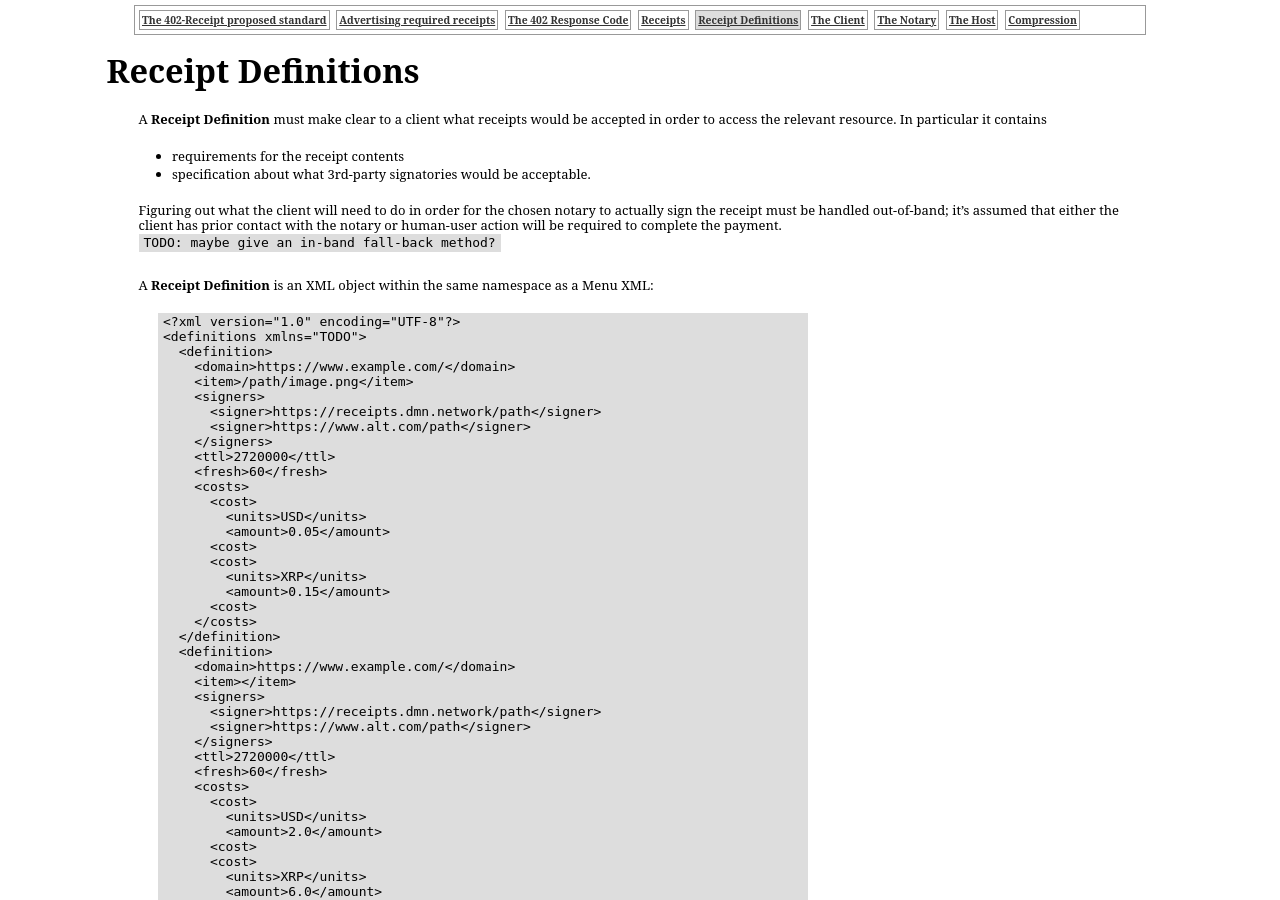
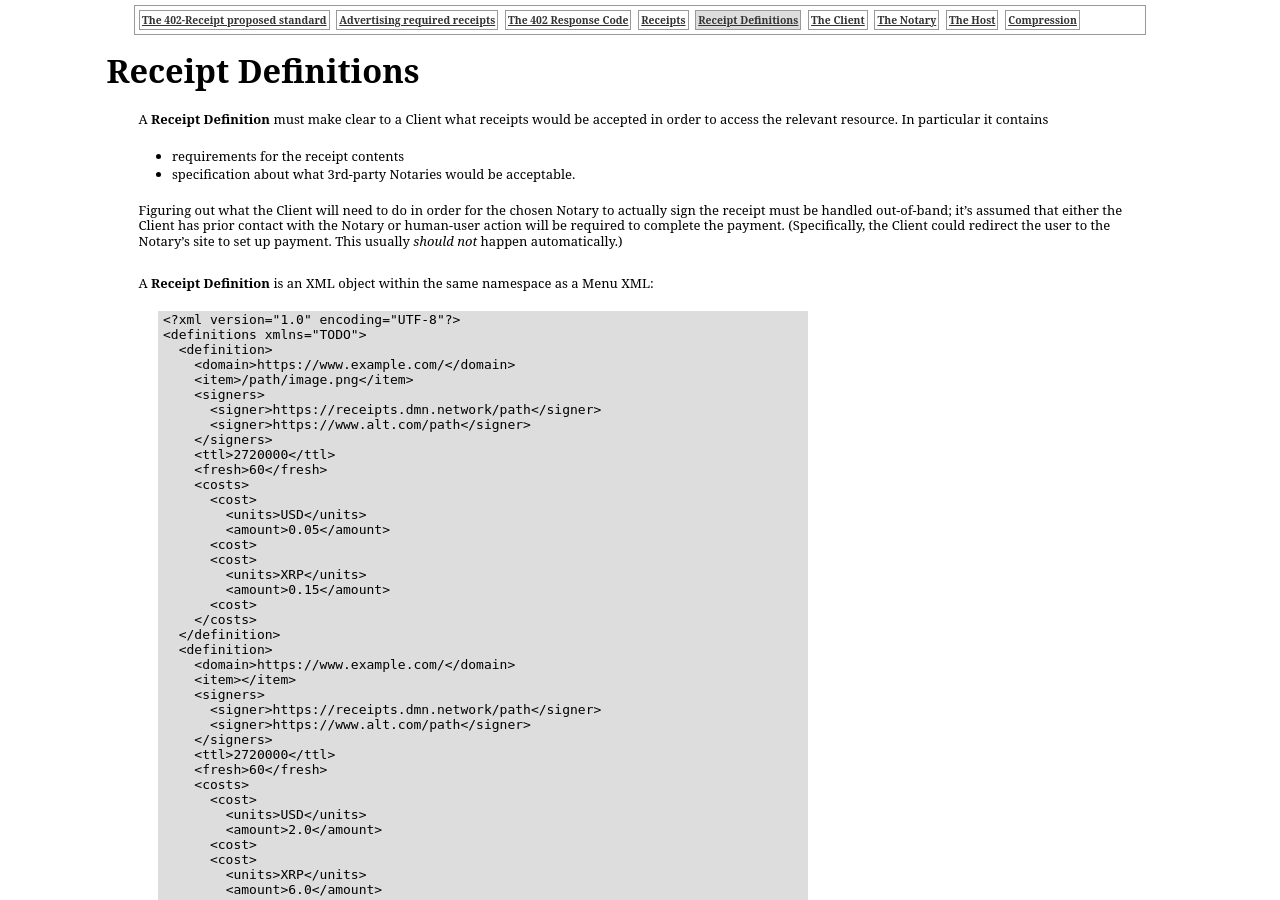
Before and after one commit to erikpukinskis/direct-monetization-static, a Jekyll site: the page built from _proposal/receipt_definitions.markdown, in a window 1280 px wide and 900 px high. Built offline with Jekyll 4.4.1, drawn with Linux system fonts in a browser that asks for light colours; some of the changed text lies outside the part shown.

Commit message:
add Definition details

```diff
--- a/_proposal/receipt_definitions.markdown
+++ b/_proposal/receipt_definitions.markdown
@@ -6,12 +6,12 @@ description: The 402-Receipt Proposed standard.
 documentation_order: 5
 ---
 
-A **Receipt Definition** must make clear to a client what receipts would be accepted in order to access the relevant resource. In particular it contains
+A **Receipt Definition** must make clear to a Client what receipts would be accepted in order to access the relevant resource. In particular it contains
 
 - requirements for the receipt contents
-- specification about what 3rd-party signatories would be acceptable.
+- specification about what 3rd-party Notaries would be acceptable.
 
-Figuring out what the client will need to do in order for the chosen notary to actually sign the receipt must be handled out-of-band; it's assumed that either the client has prior contact with the notary or human-user action will be required to complete the payment. `TODO: maybe give an in-band fall-back method?`
+Figuring out what the Client will need to do in order for the chosen Notary to actually sign the receipt must be handled out-of-band; it's assumed that either the Client has prior contact with the Notary or human-user action will be required to complete the payment. (Specifically, the Client could redirect the user to the Notary's site to set up payment. This usually _should not_ happen automatically.)
 
 A **Receipt Definition** is an XML object within the same namespace as a Menu XML:
 
@@ -78,9 +78,9 @@ A **Receipt Definition** is an XML object within the same namespace as a Menu XM
 |---------|-------------|
 | `definition` | To access the resource, a receipt matching one of these descriptions is needed. A `definition` tag will either contain a single `none` tag, or all the other child tags. |
 | `none` | A `<definition><none></none></definition>` element indicates that while any of the other defined receipts would be _accepted_, no receipt is _required_. `none` has no children. |
-| `domain` | For an HTTPS resource, then this _must_ match the domain of the resource's address. |
+| `domain` | For an HTTPS resource, this _must_ match the domain of the resource's address. |
 | `item` | This will typically be the path of the HTTP resource, but it could be anything. An _empty_ `item` tag indicates that any list of receipts matching the rest of the definition and totaling to the cost will suffice. |
-| `signer` | An absolute HTTPS url identifying a notary. `TODO: The exact use of these urls will be pinned down as we figure out the details of the signing process.` Any one of the listed signatories is sufficient. |
+| `signer` | The absolute canonical HTTPS url identifying a Notary. Any one of the listed Notaries is sufficient. |
 | `ttl` | An integer representing the maximum age in seconds of a Signed Receipt that will be accepted. Two independent conventions are recommended as "normal": The `ttl` should be 2720000, comfortably covering a month. The `ttl` should be the same for all items in a given domain. |
 | `fresh` | An integer representing the maximum age in seconds of a Receipt Submission. For now this is required to be 60. |
 | `cost` | If multiple costs are listed in a single definition, they should probably represent similar monetary values; `costs` is a list to accommodate multiple currencies. A `cost` tag will have either a `plan` child or a `units` and an `amount` child
```
